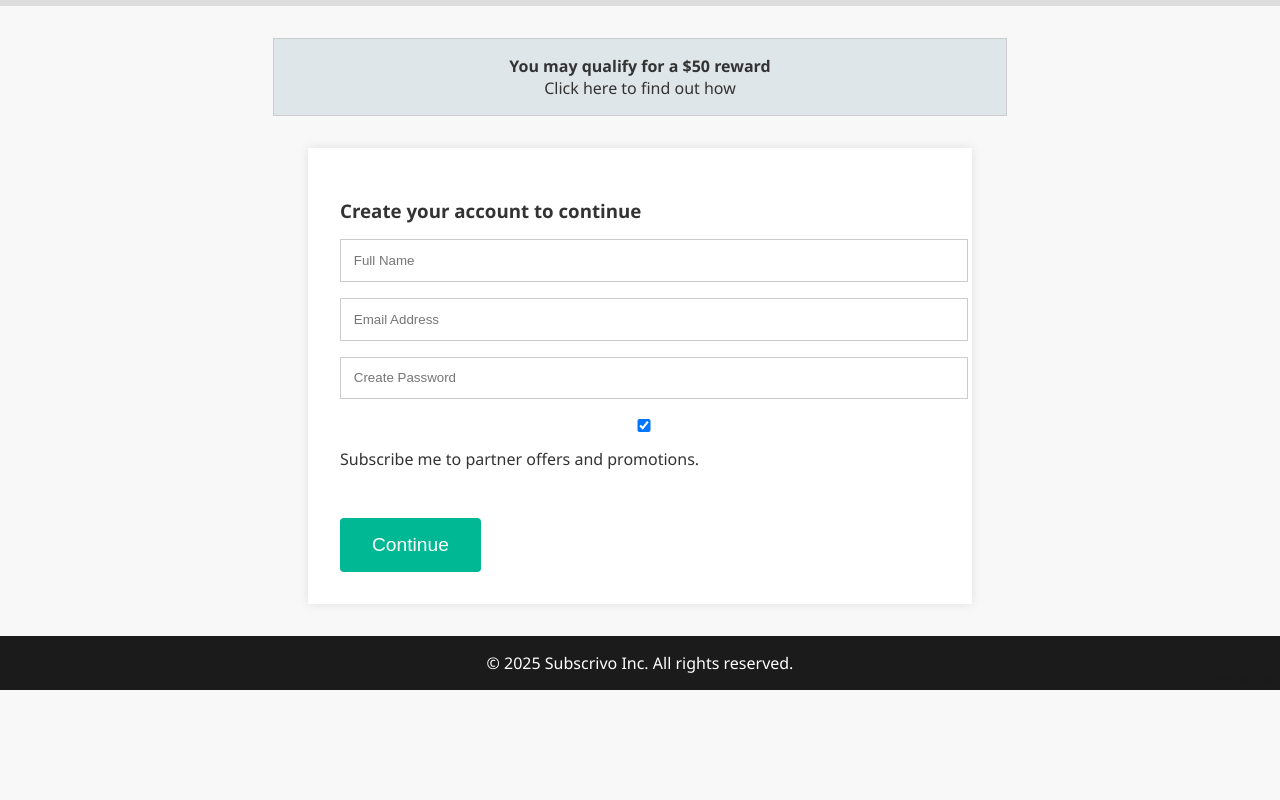
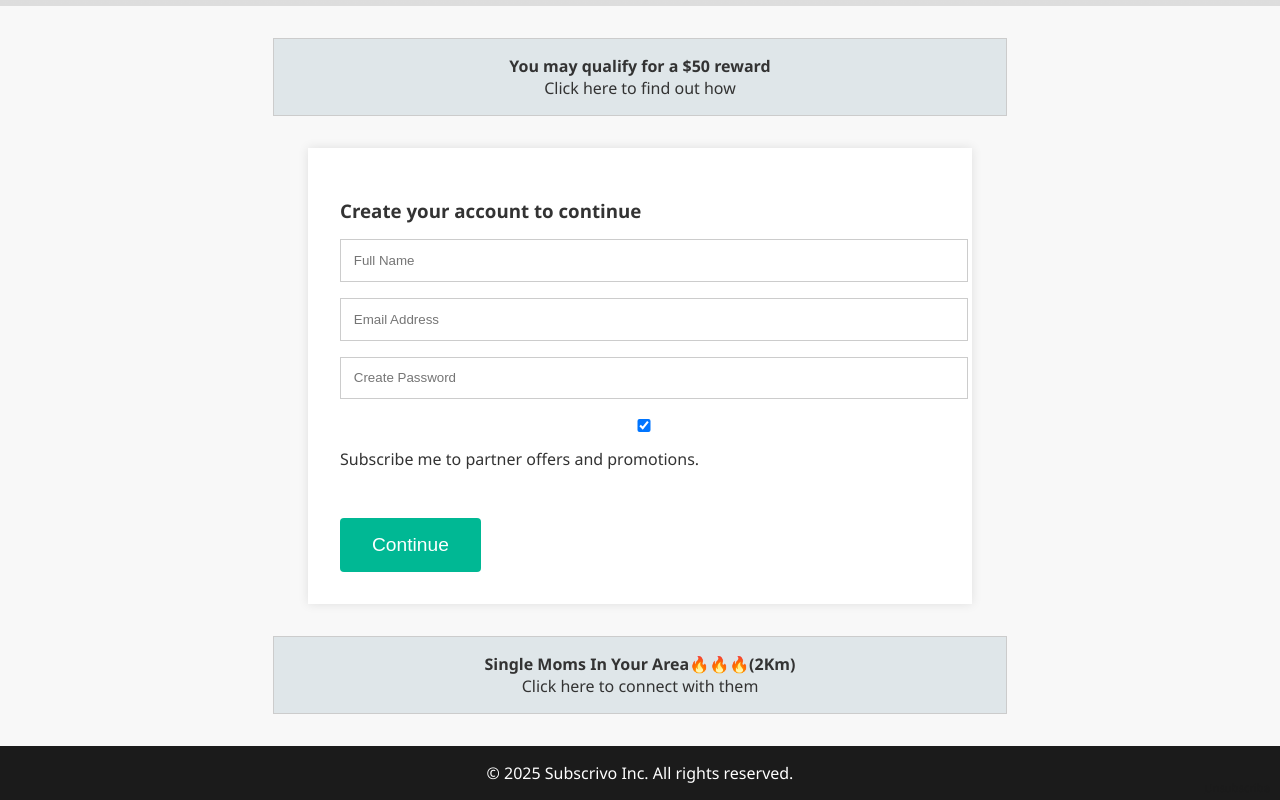
Before and after one commit to viviraia/DarkUX, a plain HTML site: page index.html in a window 1280 px wide. Shown: the part 643-1443 px from the top of the page. Before the commit the page ends 1333 px from the top, so only its background shows below. Drawn offline with Linux system fonts and the light colour scheme.

Commit message:
single moms

```diff
--- a/index.html
+++ b/index.html
@@ -59,6 +59,11 @@
     <button class="cta-button" id="submitBtn">Continue</button>
   </section>
 
+  <section class="disguised-ad" id="adBox2">
+    <strong>Single Moms In Your Area🔥🔥🔥(2Km)</strong><br>
+    Click here to connect with them
+  </section>
+
   <footer>
     &copy; 2025 Subscrivo Inc. All rights reserved.
     <a href="#" class="unsubscribe">Unsubscribe</a>
--- a/script.js
+++ b/script.js
@@ -21,6 +21,10 @@ document.getElementById("startTrialBtn").addEventListener("click", () => {
   // Disguised ad redirect
   document.getElementById("adBox").addEventListener("click", () => {
     window.location.href = "https://www.youtube.com/watch?v=dQw4w9WgXcQ"; // Replace with real ad
+  });
+
+  document.getElementById("adBox2").addEventListener("click", () => {
+    window.location.href = "https://www.youtube.com/watch?v=fArweHa6HzU"; // Replace with real ad
   });
 
   // Fake form submission trap with spinner
```
